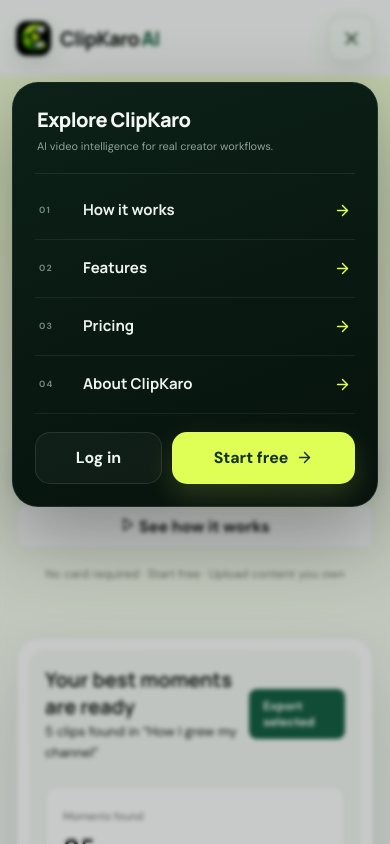
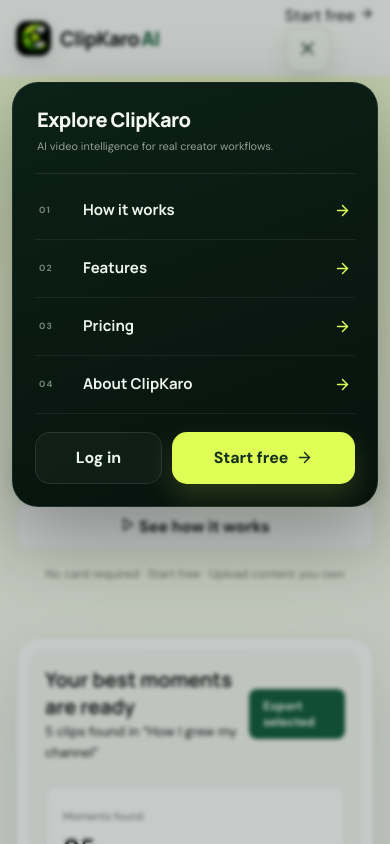
Before and after one commit to faikmulla6-cpu/Clipkaro, a Next.js app in the folder frontend/: page / in a window 390 px wide. Both pictures are taken after a click on the button "Open navigation". Shown: the top 844 px of the page. Built offline with nearby package versions, Linux system fonts and the light colour scheme; no server answers.

Commit message:
Keep a clear mobile start action beside navigation

```diff
--- a/frontend/components/MobileLandingMenu.tsx
+++ b/frontend/components/MobileLandingMenu.tsx
@@ -34,10 +34,12 @@ export function MobileLandingMenu() {
 
   return (
     <div className={styles.mobileOnly}>
+      <Link href="/signup" className={styles.quickStart}>Start free <ArrowRight size={15}/></Link>
       <button
         type="button"
         className={styles.menuButton}
         aria-label={open ? "Close navigation" : "Open navigation"}
+        aria-controls="mobile-landing-navigation"
         aria-expanded={open}
         onClick={() => setOpen((value) => !value)}
       >
@@ -46,7 +48,7 @@ export function MobileLandingMenu() {
 
       <div className={`${styles.scrim} ${open ? styles.open : ""}`} onClick={() => setOpen(false)} aria-hidden="true" />
 
-      <div className={`${styles.sheet} ${open ? styles.open : ""}`} aria-hidden={!open}>
+      <div id="mobile-landing-navigation" className={`${styles.sheet} ${open ? styles.open : ""}`} aria-hidden={!open}>
         <div className={styles.sheetTop}>
           <span>Explore ClipKaro</span>
           <small>AI video intelligence for real creator workflows.</small>
```
